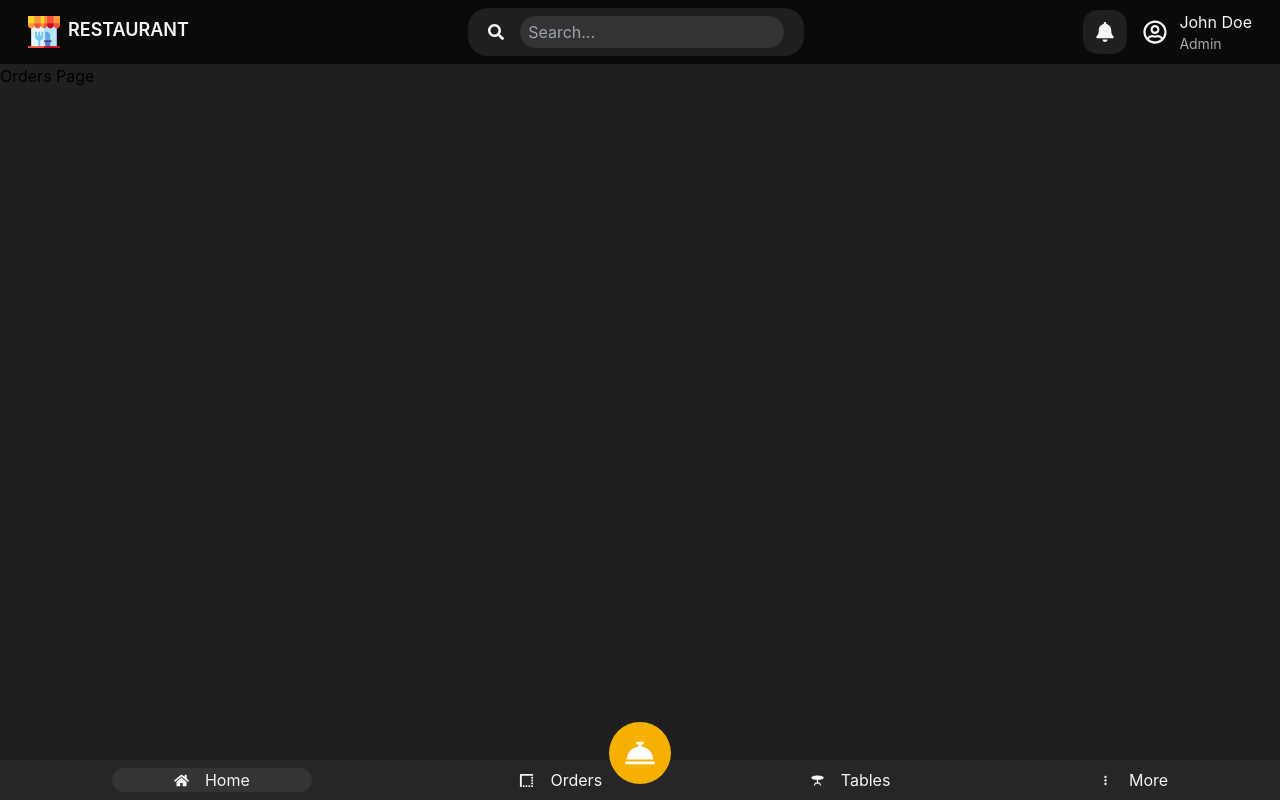
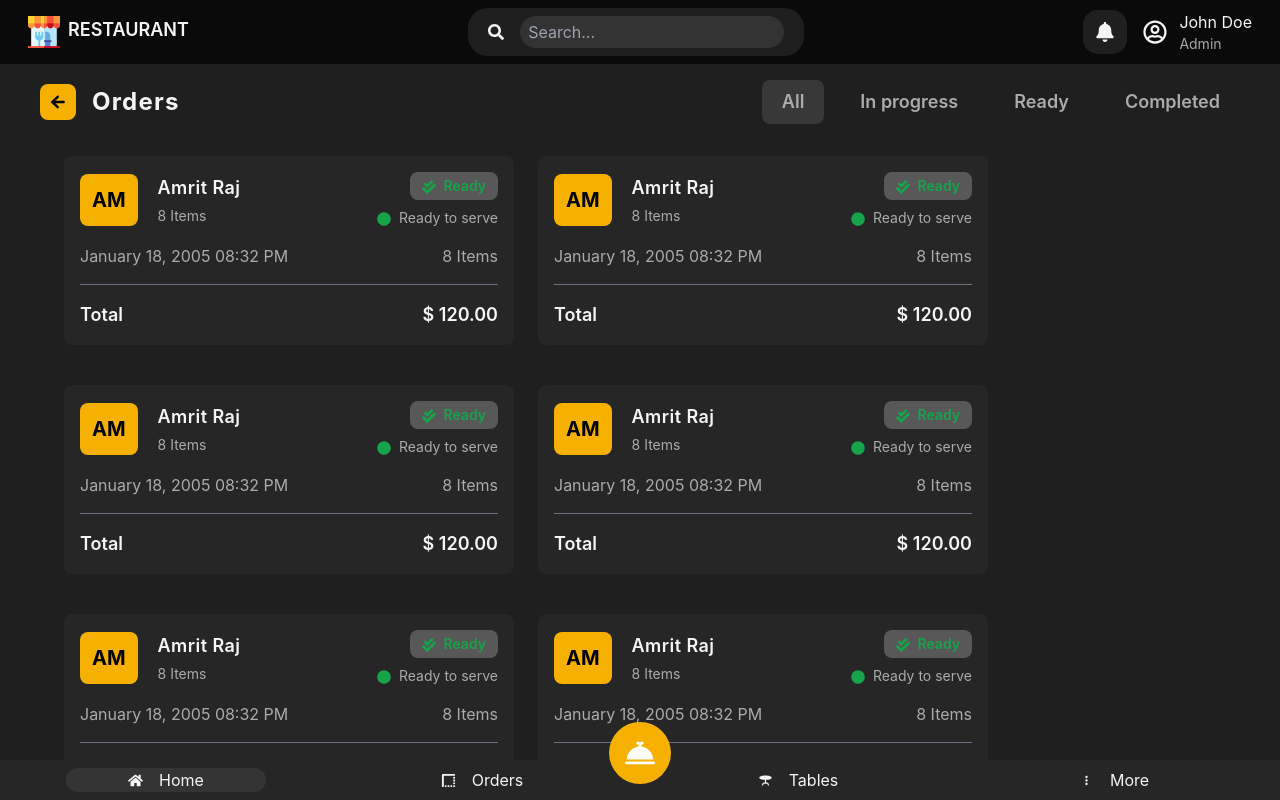
Before and after one commit to Sihathnithijaya/Restaurant-POS-System-with-React-Node.js, a React (Vite) app in the folder my-project/: page /orders in a window 1280 px wide. Built offline with nearby package versions, Linux system fonts and the light colour scheme.

Commit message:
feat: implement OrderCard and BackButton components, enhance Orders page with status filtering and layout adjustments

```diff
--- a/my-project/src/components/home/MiniCard.jsx
+++ b/my-project/src/components/home/MiniCard.jsx
@@ -12,7 +12,8 @@
                 </button>
             </div>
             <div>
-                <h1 className="text-[#f5f5f5] text-4xl font-bold mt-5">{number}</h1>
+                <h1 className="text-[#f5f5f5] text-4xl font-bold mt-5">{
+                    title === "Total Earnings" ? `$${number}` : number}</h1>
                 <h1 className="text-[#f5f5f5] text-lg mt-2"> <span className=" text-[#02ca3a]">{footerNum}%</span> than yesterday</h1>
             </div>
 
--- a/my-project/src/components/home/OrderList.jsx
+++ b/my-project/src/components/home/OrderList.jsx
@@ -21,8 +21,8 @@
             <h1 className="text-[#f6b100] font-semibold border border-[#f6b100] rounded-lg p-2"> Table No: 3 </h1>
         </div>
 
-        <div className="flex flex-col items-start gap-2">
-          <p className="text-green-600 px-4">
+        <div className="flex flex-col items-end gap-2">
+          <p className="text-green-600">
             <FaCheckDouble className="inline mr-2" />
             Ready
           </p>
--- /dev/null
+++ b/my-project/src/components/orders/OrderCard.jsx
@@ -0,0 +1,48 @@
+import React from "react";
+import { FaCheckDouble, FaCircle } from "react-icons/fa";
+
+
+function OrderCard() {
+    return (
+        <div className="bg-[#262626] w-[450px] p-4 rounded-lg mb-4">
+        <div className="flex items-center gap-5">
+            <button className="bg-[#f6b100] p-3 text-xl font-bold rounded-lg">
+        AM
+      </button>
+
+      <div className="flex items-center justify-between w-[100%]">
+        <div className="flex flex-col items-start gap-1">
+          <h1 className="text-[#f5f5f5] text-lg font-semibold tracking-wide">
+            Amrit Raj
+          </h1>
+          <p className="text-[#ababab] text-sm">8 Items</p>
+        </div>
+
+
+
+        <div className="flex flex-col items-end gap-2">
+          <p className="text-green-600 bg-[#585858] rounded-lg px-3 py-1 text-sm font-semibold">
+            <FaCheckDouble className="inline mr-2" />
+            Ready
+          </p>
+          <p className="text-[#ababab] text-sm">
+            <FaCircle className="inline mr-2 text-green-600" />
+            Ready to serve
+          </p>
+        </div>
+      </div>
+        </div>
+      <div className=" flex justify-between items-center mt-4 text-[#ababab]">
+        <p>January 18, 2005 08:32 PM</p>
+        <p>8 Items</p>
+      </div>
+      <hr className="w-full mt-4 border-t-1 border-gray-500" />
+      <div className="flex justify-between items-center mt-4">
+        <h1 className="text-[#f5f5f5] text-lg font-semibold">Total</h1>
+        <p className="text-[#f5f5f5] text-lg font-semibold">$ 120.00</p>
+      </div>
+
+    </div>
+    );
+}
+export default OrderCard;
--- /dev/null
+++ b/my-project/src/components/shared/BackButton.jsx
@@ -0,0 +1,18 @@
+import React from "react";
+import { IoMdArrowRoundBack } from "react-icons/io";
+import { useNavigate } from "react-router-dom";
+
+const BackButton = () => {
+        const navigate = useNavigate();
+    return (
+        <div>
+            <button onClick={() => navigate(-1)} className="flex items-center text-xl bg-[#f6b100]  p-2 rounded-lg">
+                <IoMdArrowRoundBack />
+                </button>
+
+        </div>
+
+    )
+}
+
+export default BackButton;
--- a/my-project/src/components/shared/BottomNav.jsx
+++ b/my-project/src/components/shared/BottomNav.jsx
@@ -1,4 +1,4 @@
-import React, { use } from "react";
+import React, { useState } from "react";
 import { FaHome, FaBorderStyle } from "react-icons/fa";
 import { MdTableBar } from "react-icons/md";
 import { IoMdMore } from "react-icons/io";
@@ -6,21 +6,69 @@
 import { useNavigate } from "react-router-dom";
 
 const BottomNav = () => {
-
   const navigate = useNavigate();
+  const [status, setStatus] = useState("all");
 
   return (
     <div className="fixed bottom-0 left-0 right-0 bg-[#262626] p-2 flex justify-around">
-            <button onClick={() => navigate("/")} className="flex items-center justify-center text-[#f5f5f5] bg-[#343434] w-[200px] rounded-[20px] "><FaHome className="inline mr-4" size={15} />Home</button>
-            <button onClick={() => navigate("/orders")} className="flex items-center justify-center text-[#f5f5f5] "><FaBorderStyle className="inline mr-4" size={15} />Orders</button>
-            <button onClick={() => navigate("/tables")} className="flex items-center justify-center text-[#f5f5f5] "><MdTableBar className="inline mr-4" size={15} />Tables</button>
-            <button onClick={() => navigate("/more")} className="flex items-center justify-center text-[#f5f5f5] "><IoMdMore className="inline mr-4" size={15} />More</button>
 
-            <button className="absolute bottom-4 bg-[#F6B100] text-[#ffffff] rounded-full p-4 items-center">
+      <button
+        onClick={() => {
+          setStatus("all");
+          navigate("/");
+        }}
+        className={`flex items-center justify-center text-[#f5f5f5] ${
+          status === "all" ? "bg-[#343434]" : ""
+        } w-[200px] rounded-[20px]`}
+      >
+        <FaHome className="inline mr-4" size={15} />
+        Home
+      </button>
+
+      <button
+        onClick={() => {
+          setStatus("orders");
+          navigate("/orders");
+        }}
+        className={`flex items-center justify-center text-[#f5f5f5] ${
+          status === "orders" ? "bg-[#343434]" : ""
+        } w-[200px] rounded-[20px]`}
+      >
+        <FaBorderStyle className="inline mr-4" size={15} />
+        Orders
+      </button>
+
+      <button
+        onClick={() => {
+          setStatus("tables");
+          navigate("/tables");
+        }}
+        className={`flex items-center justify-center text-[#f5f5f5] ${
+          status === "tables" ? "bg-[#343434]" : ""
+        } w-[200px] rounded-[20px]`}
+      >
+        <MdTableBar className="inline mr-4" size={15} />
+        Tables
+      </button>
+
+      <button
+        onClick={() => {
+          setStatus("more");
+          navigate("/more");
+        }}
+        className={`flex items-center justify-center text-[#f5f5f5] ${
+          status === "more" ? "bg-[#343434]" : ""
+        } w-[200px] rounded-[20px]`}
+      >
+        <IoMdMore className="inline mr-4" size={15} />
+        More
+      </button>
+
+      <button className="absolute bottom-4 bg-[#F6B100] text-[#ffffff] rounded-full p-4">
         <FaBellConcierge size={30} />
       </button>
     </div>
   );
-}
+};
 
 export default BottomNav;
--- a/my-project/src/pages/Orders.jsx
+++ b/my-project/src/pages/Orders.jsx
@@ -1,11 +1,52 @@
-import React from "react";
+import React, {useState} from "react";
 import BottomNav from "../components/shared/bOTTOMnAV.JSX";
+import OrderCard from "../components/orders/OrderCard.jsx";
+import BackButton from "../components/shared/BackButton.jsx";
 
 
 function Orders() {
+
+    const [status, setStatus] = useState("all");
+
     return (
-        <section className="bg-[#1f1f1f] h-[calc(100vh-5rem)] overflow-hidden flex gap-3">
-            <h1>Orders Page</h1>
+        <section className="bg-[#1f1f1f] h-[calc(100vh-5rem)] overflow-hidden">
+            <div className="flex items-center justify-between px-10 py-4">
+                <div className="flex items-center gap-4">
+                    <BackButton />
+                    <h1 className="text-[#f5f5f5] text-2xl font-bold tracking-wider">Orders</h1>
+                </div>
+                <div className="flex gap-4 items-center justify-around">
+                    <button onClick={() => setStatus("all")} className={`text-[#ababab] text-lg ${status === "all" && "bg-[#383838]"} rounded-lg px-5 py-2 font-semibold`}>
+                        All
+                        </button>
+                    <button onClick={() => setStatus("inProgress")} className={`text-[#ababab] text-lg ${status === "inProgress" && "bg-[#383838]"} rounded-lg px-5 py-2 font-semibold`}>In progress</button>
+                    <button onClick={() => setStatus("ready")} className={`text-[#ababab] text-lg ${status === "ready" && "bg-[#383838]"} rounded-lg px-5 py-2 font-semibold`}>Ready</button>
+                    <button onClick={() => setStatus("completed")} className={`text-[#ababab] text-lg ${status === "completed" && "bg-[#383838]"} rounded-lg px-5 py-2 font-semibold`}>Completed</button>
+                </div>
+            </div>
+
+
+            <div className="flex flex-wrap gap-6 px-16 py-4 overflow-y-scroll h-[calc(100vh-5rem-5rem)] scrollbar-hide">
+                <OrderCard />
+                <OrderCard />
+                <OrderCard />
+                <OrderCard />
+                <OrderCard />
+                <OrderCard />
+                <OrderCard />
+                <OrderCard />
+                <OrderCard />
+                <OrderCard />
+                <OrderCard />
+                <OrderCard />
+                <OrderCard />
+                <OrderCard />
+                <OrderCard />
+                <OrderCard />
+                <OrderCard />
+                <OrderCard />
+
+            </div>
             <BottomNav />
         </section>
     );
```
Lines whose indentation alone changed are shown as unchanged.
